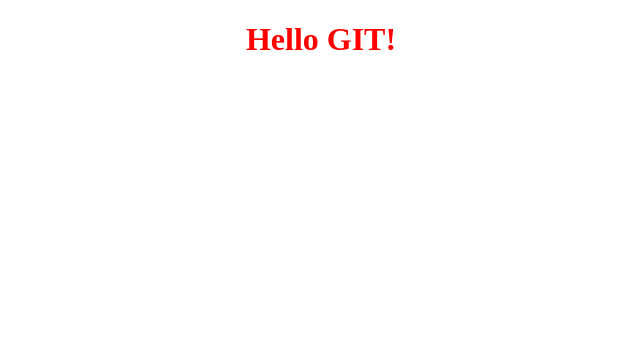
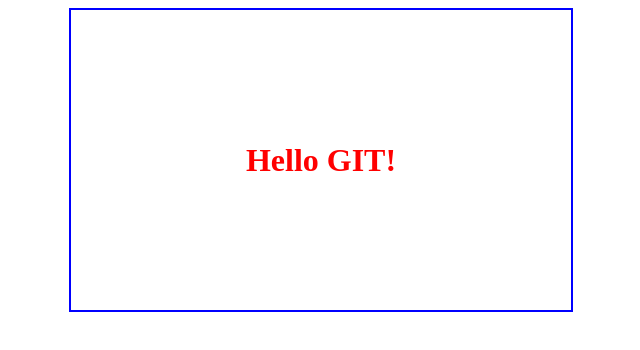
Before and after one commit to ArtemKozhuhov/Learn-GIT, a plain HTML site: page index.html in a window 1280 px wide. Shown: the whole page, without its empty margins (319-959 px from the left). Drawn offline with Linux system fonts and the light colour scheme.

Commit message:
Modify index.html and add more styles

```diff
--- a/index.html
+++ b/index.html
@@ -8,6 +8,8 @@
     <title>Learning GIT</title>
   </head>
   <body>
-    <h1>Hello GIT!</h1>
+    <div>
+      <h1>Hello GIT!</h1>
+    </div>
   </body>
 </html>
--- a/style.css
+++ b/style.css
@@ -1,4 +1,19 @@
+body {
+  display: flex;
+  justify-content: center;
+  align-items: center;
+}
+
 h1 {
   text-align: center;
   color: red;
 }
+
+div {
+  display: flex;
+  justify-content: center;
+  align-items: center;
+  width: 500px;
+  height: 300px;
+  border: solid 2px blue;
+}
```
